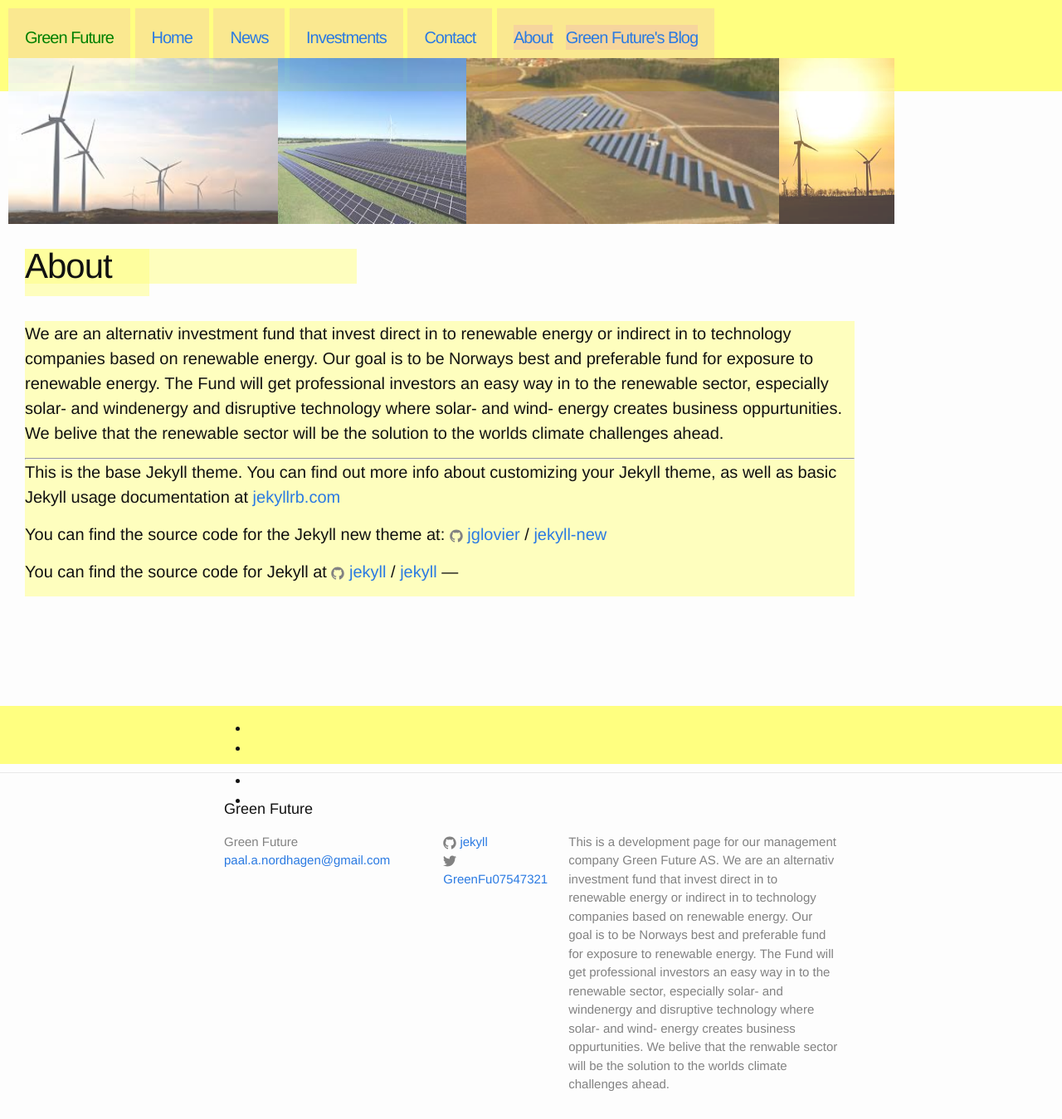
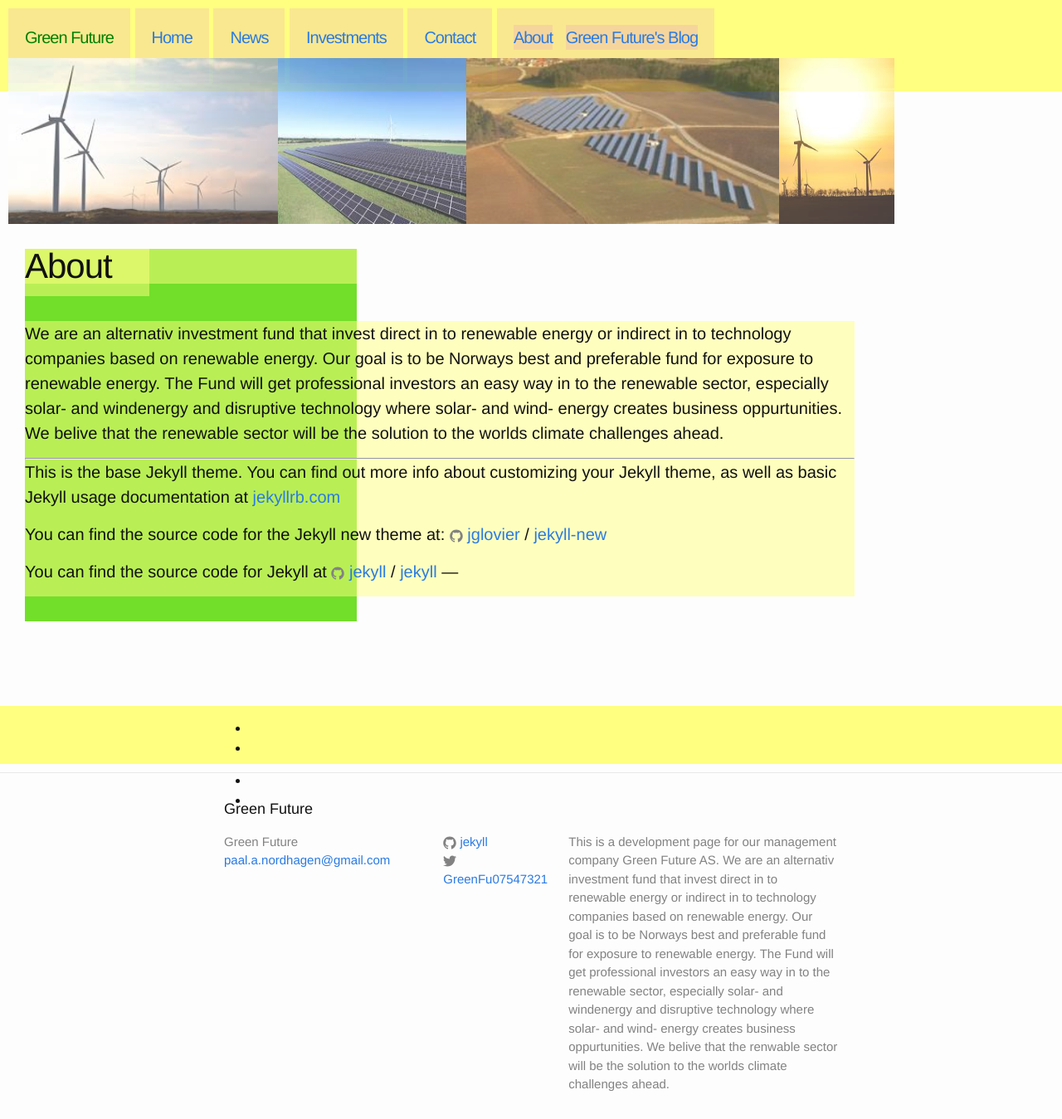
Before and after one commit to Paal-August/Paal-August.github.io, a Jekyll site: the page built from about.md, in a window 1280 px wide and 1349 px high. Shown: the whole window at 83% size. Built offline with Jekyll 4.4.1, drawn with Linux system fonts in a browser that asks for light colours.

Commit message:
Update _layout.scss

```diff
--- a/_sass/_layout.scss
+++ b/_sass/_layout.scss
@@ -349,7 +349,7 @@ z-index:2;
    grid-gap: 1px;
    width:400px;
    float:left;
-
+   background-color:#72DF2A;
 
   /* grid-area: 9 / 1 / 14/8;*/
 }
```
